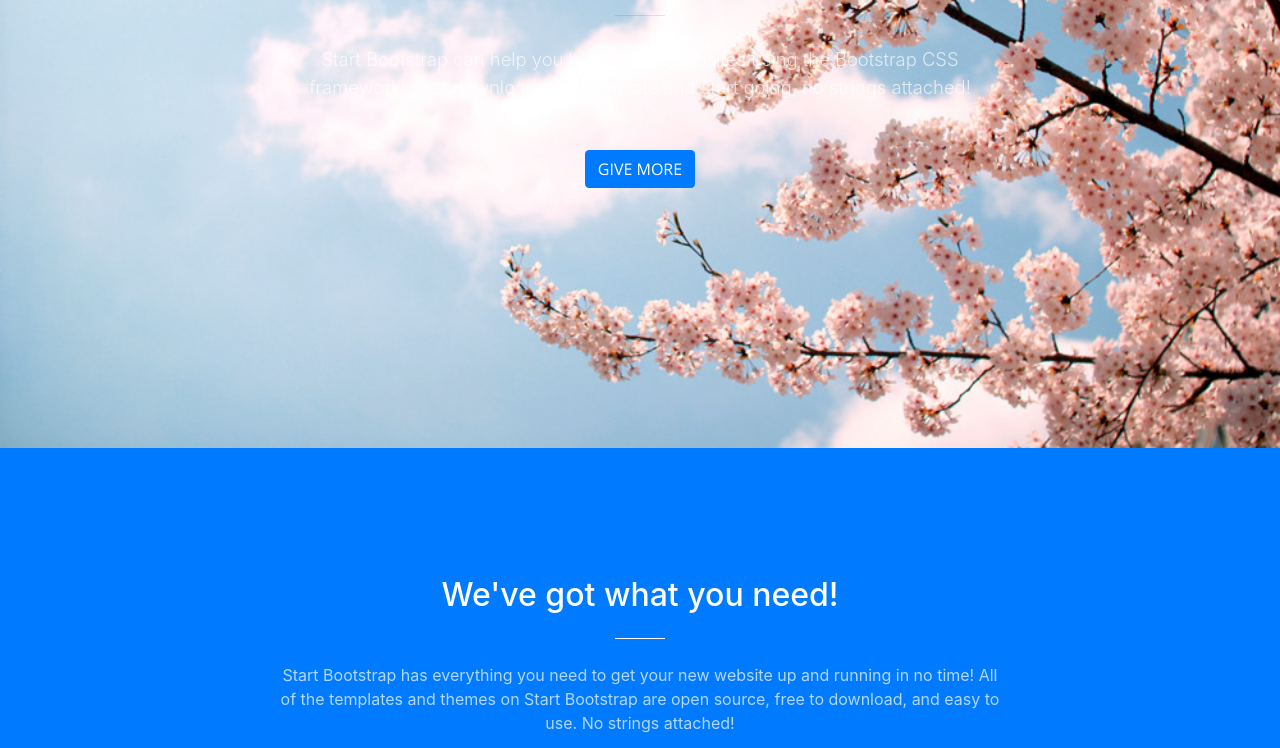
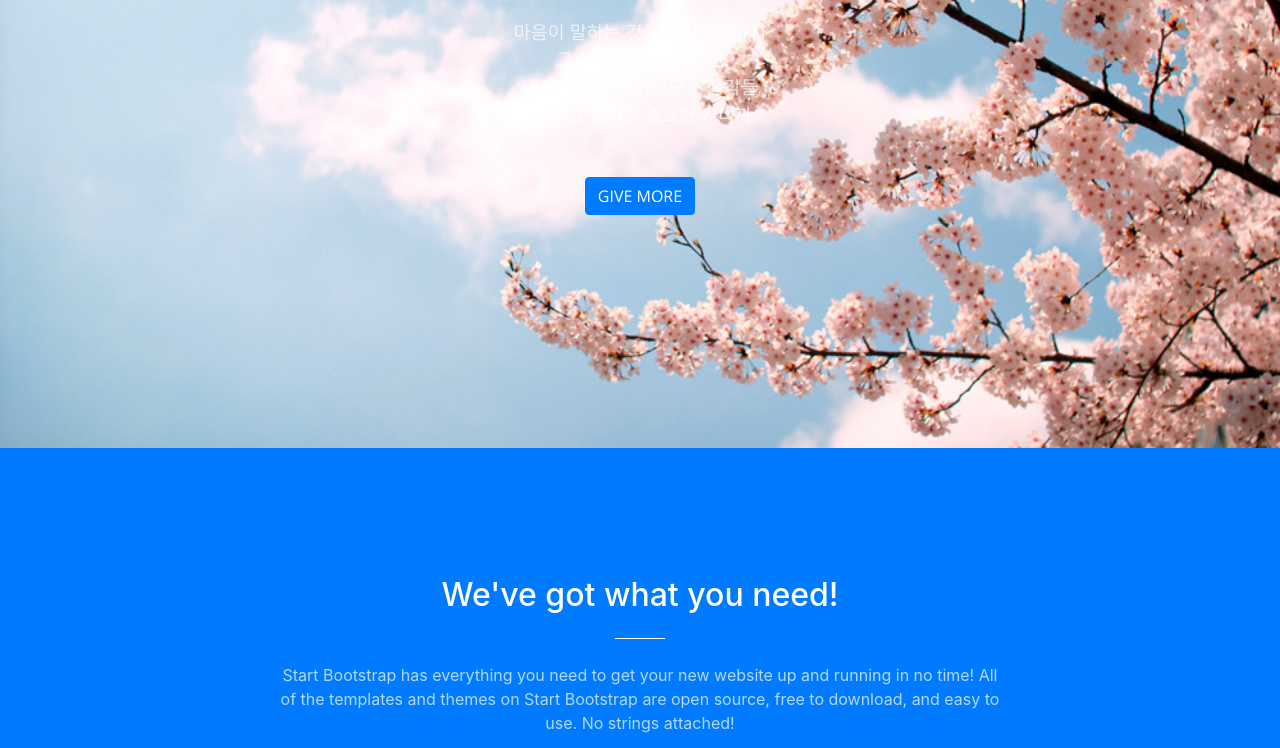
Before and after one commit to eunjooV/eunjooV.github.io, a website with bundled scripts: page index.html in a window 1280 px wide. Shown: the part 352-1100 px from the top of the page. Built offline with nearby package versions, Linux system fonts and the light colour scheme.

Commit message:
Update index.html

```diff
--- a/index.html
+++ b/index.html
@@ -64,7 +64,7 @@
             <hr>
           </div>
           <div class="col-lg-8 mx-auto">
-            <p class="text-faded mb-5">Start Bootstrap can help you build better websites using the Bootstrap CSS framework! Just download your template and start going, no strings attached!</p>
+            <p class="text-faded mb-5"> 마음이 말하는 것들을 기억해야지 <br> 그 누구의 생각도 아닌<br> 내 마음에서 흘러나오는 생각들<br> 사실 그게 가장 중요한 거니까</p>
             <a class="btn btn-primary btn-xl js-scroll-trigger" href="#about">GIVE MORE</a>
           </div>
         </div>
```
